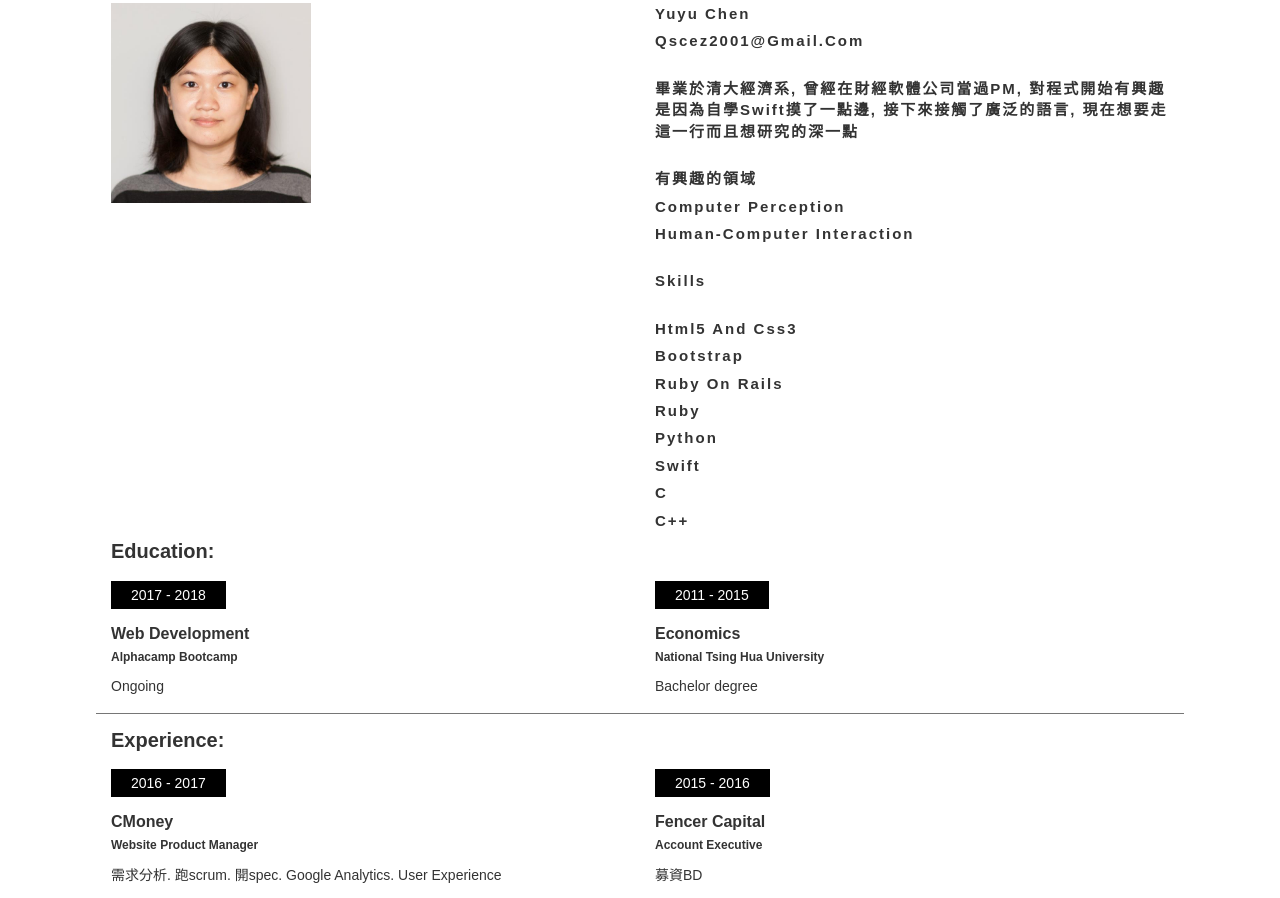
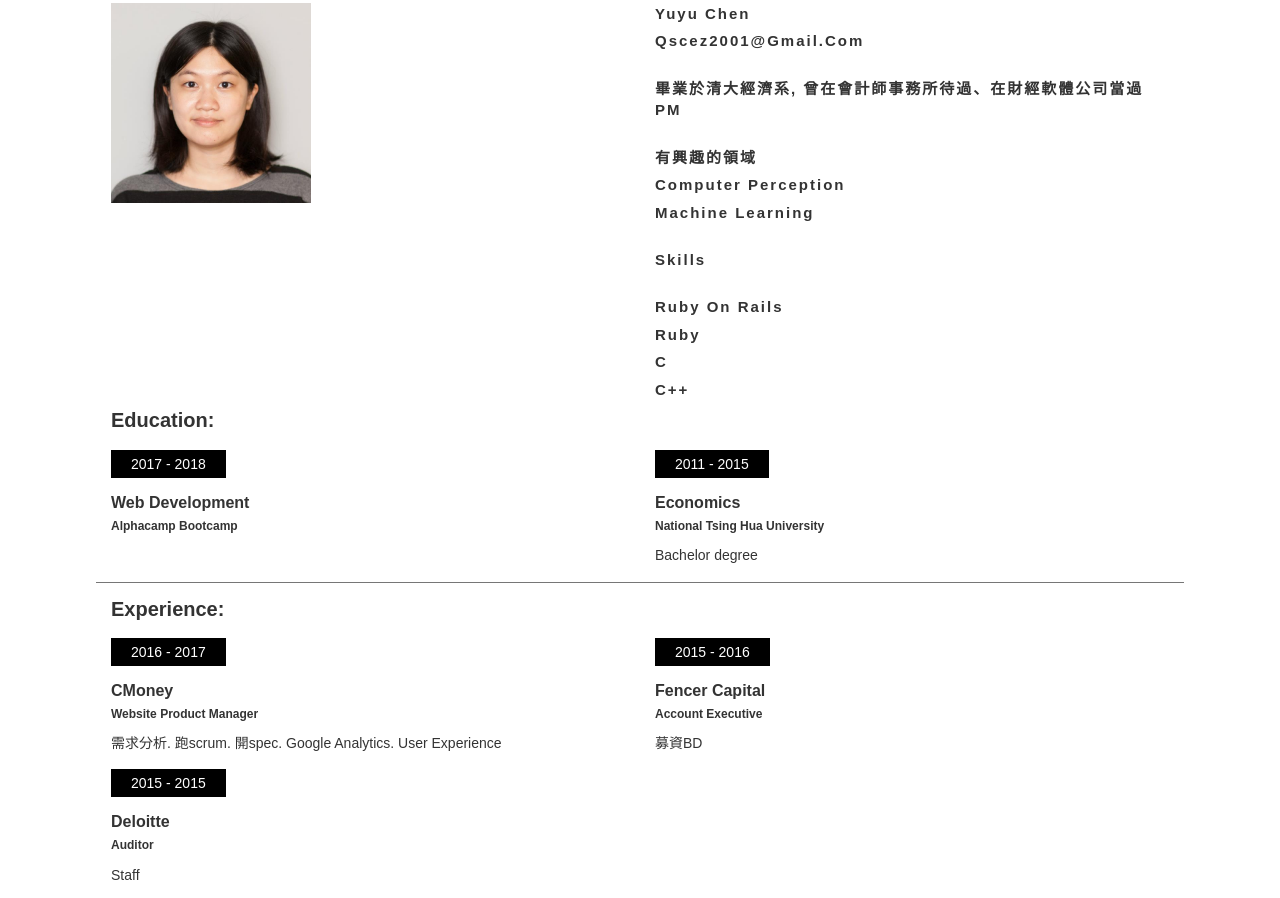
Before and after one commit to qscez2001/personal_web, a plain HTML site: page index.html in a window 1280 px wide. Shown: the part 222-1120 px from the top of the page. Drawn offline with Linux system fonts and the light colour scheme.

Commit message:
add works

```diff
--- a/index.html
+++ b/index.html
@@ -60,20 +60,16 @@
             <h3>Yuyu Chen</h3>
             <h3>qscez2001@gmail.com</h3>
             <br>
-            <h3>畢業於清大經濟系, 曾經在財經軟體公司當過PM, 對程式開始有興趣是因為自學swift摸了一點邊, 接下來接觸了廣泛的語言, 現在想要走這一行而且想研究的深一點</h3>
+            <h3>畢業於清大經濟系, 曾在會計師事務所待過、在財經軟體公司當過PM</h3>
             <br>
             <h3>有興趣的領域</h3>
             <h3>computer perception</h3>
-            <h3>human-computer interaction</h3>
+            <h3>machine learning</h3>
             <br>
             <h3>Skills</h3>
             <br>
-            <h3>html5 and css3</h3>
-            <h3>bootstrap</h3>
             <h3>ruby on rails</h3>
             <h3>Ruby</h3>
-            <h3>Python</h3>
-            <h3>Swift</h3>
             <h3>C</h3>
             <h3>C++</h3>
           </div>
@@ -134,7 +130,6 @@
           <div class="resume-detail">
             <h4>Web development</h4>
             <h6>Alphacamp Bootcamp</h6>
-            <p>Ongoing</p>
           </div>
         </div>
 
@@ -166,6 +161,15 @@
             <h4>Fencer Capital</h4>
             <h6>Account Executive</h6>
             <p>募資BD</p>
+          </div>
+        </div>
+
+        <div class="col-item">
+          <p class="experience-year">2015 - 2015</p>
+          <div class="resume-detail">
+            <h4>Deloitte</h4>
+            <h6>Auditor</h6>
+            <p>Staff</p>
           </div>
         </div>
       </div>
@@ -226,6 +230,24 @@
             <img src="images/portfolio/work-6.jpg" alt="portfolio-6">
           </a>
         </div>
+
+        <div class="col-work">
+          <a href="images/portfolio/work-7.png">
+            <img src="images/portfolio/work-7.png" alt="portfolio-7">
+          </a>
+        </div>
+
+        <div class="col-work">
+          <a href="images/portfolio/work-8.png">
+            <img src="images/portfolio/work-8.png" alt="portfolio-8">
+          </a>
+        </div>
+
+        <div class="col-work">
+          <a href="images/portfolio/work-9.png">
+            <img src="images/portfolio/work-9.png" alt="portfolio-9">
+          </a>
+        </div>
       </div>
     </div>
 
```
Also changed, not shown: images/portfolio/work-7.png (added), images/portfolio/work-8.png (added), images/portfolio/work-9.png (added).
